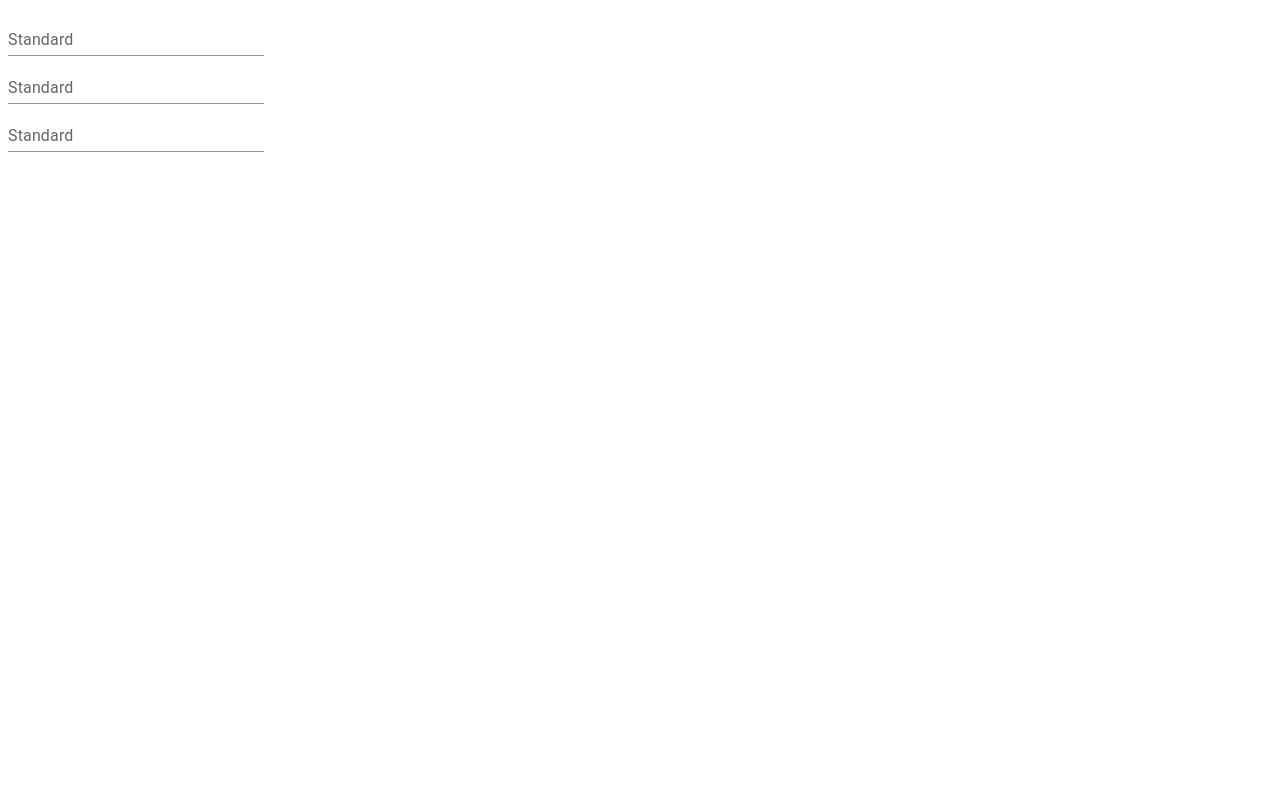
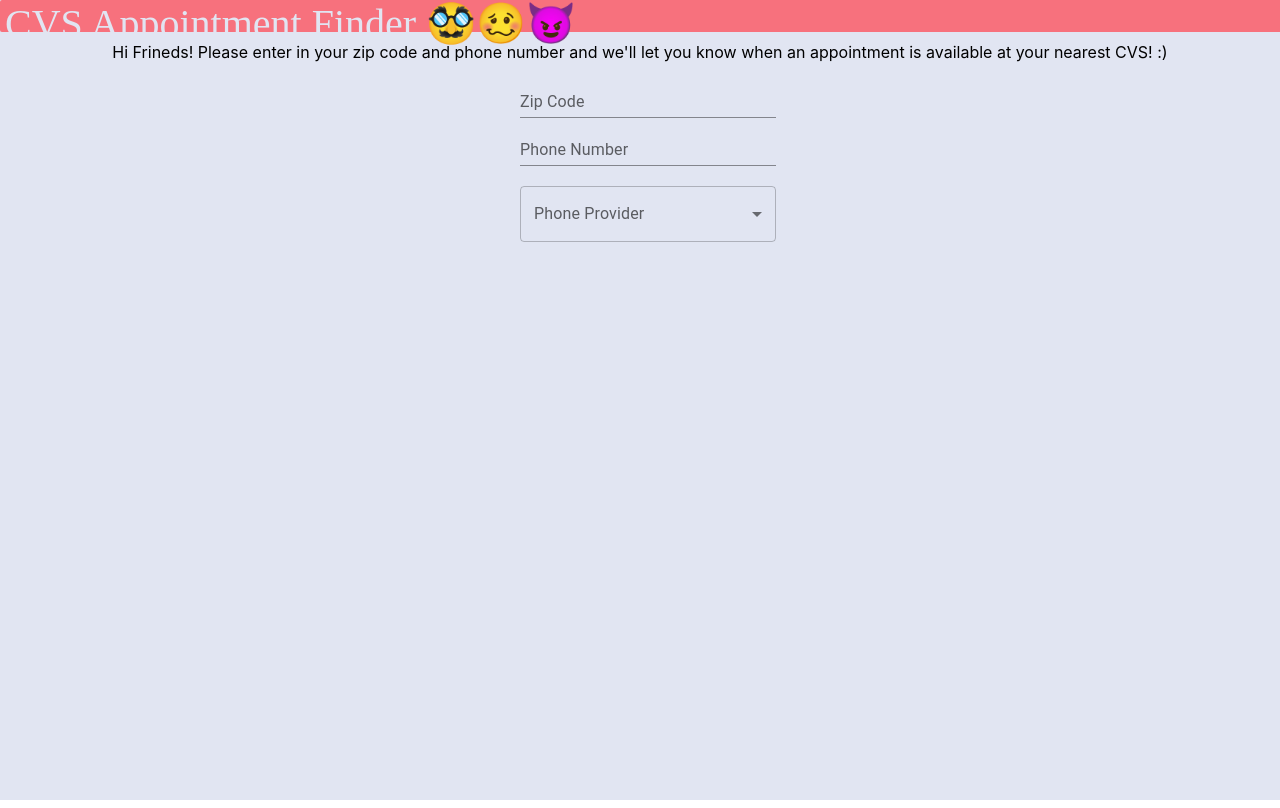
Before and after one commit to mtrent6/cvs-testing-appointment-finder, a React (Create React App) app in the folder frontend/cvs-finder/: page / in a window 1280 px wide. Built offline with nearby package versions, Linux system fonts and the light colour scheme.

Commit message:
ui done lets get it

```diff
--- a/frontend/cvs-finder/src/App.css
+++ b/frontend/cvs-finder/src/App.css
@@ -1,6 +1,11 @@
 .App {
     text-align: center;
-    height: 100vh
+    height: 100vh;
+    background-color: #E1E5F2;
+}
+
+body {
+    overflow: hidden
 }
 
 .App-logo {
--- a/frontend/cvs-finder/src/App.jsx
+++ b/frontend/cvs-finder/src/App.jsx
@@ -4,12 +4,53 @@
 import * as React from "react";
 import Box from "@mui/material/Box";
 import TextField from "@mui/material/TextField";
-
+import { useState, useEffect } from "react";
 import { clinicIDs } from "./config";
+import { textAlign } from "@mui/system";
+import InputLabel from "@mui/material/InputLabel";
+import MenuItem from "@mui/material/MenuItem";
+import FormControl from "@mui/material/FormControl";
+import Select from "@mui/material/Select";
 
 export const App = () => {
+  useEffect(() => {}, []);
+
+  const [phone, setPhone] = useState();
+  const [zipCode, setZipCode] = useState();
+  const [provider, setProvider] = useState();
+
+  const handlePhoneChange = (event) => {
+    setPhone(event.target.value);
+  };
+
+  const handleZipCodeChange = (event) => {
+    setZipCode(event.target.value);
+  };
+
+  const handleProviderChange = (event) => {
+    setProvider(event.target.value);
+  };
+
   return (
     <div className="App">
+      <div
+        style={{
+          width: "100%",
+          height: "4vh",
+          backgroundColor: "#F7717D",
+          fontSize: 40,
+          fontFamily: "Helvetica-Bold",
+          color: "#E1E5F2",
+          textAlign: "left",
+          paddingLeft: "5px",
+          borderRadius: '2px',
+        }}
+      >
+        CVS Appointment Finder 🥸🥴😈
+      </div>
+      <div style={{ paddingTop: "10px" }}></div>
+      Hi Frineds! Please enter in your zip code and phone number and we'll let
+      you know when an appointment is available at your nearest CVS! :)
       <Box
         component="form"
         sx={{
@@ -18,13 +59,64 @@
         noValidate
         autoComplete="off"
       >
-        <div style={{display: 'flex', flexDirection: 'column', width: '20%', height: '100%'}}>
-          <TextField id="standard-basic" label="Standard" variant="standard" />
-          <TextField id="standard-basic" label="Standard" variant="standard" />
-          <TextField id="standard-basic" label="Standard" variant="standard" />
-
+        <div
+          style={{
+            width: "100%",
+            display: "flex",
+            alignItems: "center",
+            justifyContent: "center",
+          }}
+        >
+          <div
+            style={{
+              display: "flex",
+              flexDirection: "column",
+              width: "20%",
+              height: "100%",
+            }}
+          >
+            <TextField
+              id="standard-basic"
+              label="Zip Code"
+              variant="standard"
+              value={zipCode}
+              onChange={handleZipCodeChange}
+            />
+            <TextField
+              id="standard-basic"
+              label="Phone Number"
+              value={phone}
+              onChange={handlePhoneChange}
+              variant="standard"
+            />
+            <div style={{ paddingBottom: "20px" }}></div>
+            <FormControl fullWidth>
+              <InputLabel id="demo-simple-select-label">
+                Phone Provider
+              </InputLabel>
+              <Select
+                labelId="demo-simple-select-label"
+                id="demo-simple-select"
+                value={provider}
+                label="Phone Provider"
+                onChange={handleProviderChange}
+              >
+                <MenuItem value={10}>
+                  <div style={{ textAlign: "left" }}>Verizon</div>
+                </MenuItem>
+                <MenuItem value={20}>
+                  <div style={{ textAlign: "left" }}>AT&T</div>
+                </MenuItem>
+                <MenuItem value={30}>
+                  <div style={{ textAlign: "left" }}>T-Mobile</div>
+                </MenuItem>
+              </Select>
+            </FormControl>
+            {zipCode}
+            {phone}
+          </div>
         </div>
-      </Box>{" "}
+      </Box>
     </div>
   );
 };
```
